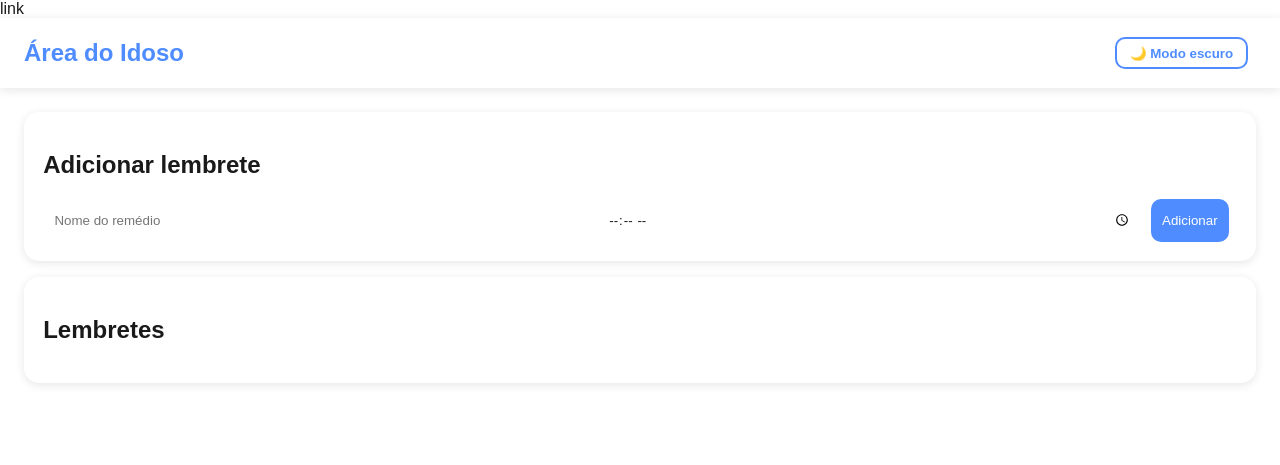
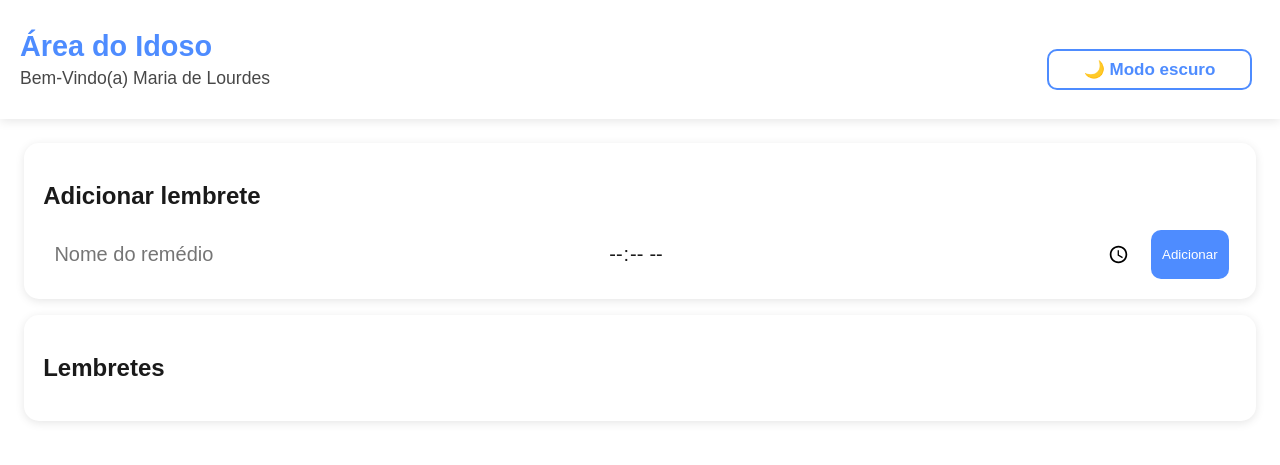
Before and after one commit to ImMhmd/Trabalo-extensionista---Aplicativo, a plain HTML site: page idoso.html in a window 1280 px wide. Drawn offline with Linux system fonts and the light colour scheme; no server answers.

Commit message:
Atualização aplicativo

```diff
--- a/estilos/idoso.css
+++ b/estilos/idoso.css
@@ -8,9 +8,10 @@
     [data-theme="dark"] {
       --bg-color: #121212;
       --text-color: #f5f5f5;
-      --card-bg: #1f1f1f;
+      --card-bg: #242424;
       --accent: #4e8cff;
     }
+
 
     body {
       font-family: 'Poppins', sans-serif;
@@ -25,26 +26,42 @@
       display: flex;
       justify-content: space-between;
       align-items: center;
-      padding: 1.2rem 1.5rem;
+      padding: 30px 20px 10px 20px;
       background-color: var(--card-bg);
       box-shadow: 0 2px 10px rgba(0,0,0,0.1);
     }
 
     header h1 {
-      font-size: 1.5rem;
+      font-size: 1.8rem;
       color: var(--accent);
       margin: 0;
+      font-weight: bolder;
+    }
+
+
+
+
+    .perfil h2{
+      margin: 0;
+      font-size: 1.1rem;
+      opacity: 0.8;
+      padding-top: 5px;
+      font-weight: lighter;
+      margin-bottom: 20px;
     }
 
     .theme-toggle {
+      font-size: 17px;
+      width: 205px;
       background: none;
       border: 2px solid var(--accent);
       color: var(--accent);
-      padding: 0.4rem 0.8rem;
+      padding: 8px 14px;
       border-radius: 10px;
       cursor: pointer;
-      font-weight: 600;
       transition: 0.3s;
+      font-weight: bold;
+
     }
 
     .theme-toggle:hover {
@@ -63,6 +80,10 @@
       box-shadow: 0 2px 10px rgba(0,0,0,0.1);
       margin-bottom: 1rem;
       transition: 0.3s;
+    }
+
+    .card input{
+      font-size: 20px;
     }
 
     .card:hover {
--- a/idoso.html
+++ b/idoso.html
@@ -5,12 +5,15 @@
     <meta name="viewport" content="width=device-width, initial-scale=1.0">
     <title>Memed</title>
     <link rel="stylesheet" href="estilos/idoso.css" />
-    link
+    <link rel="shortcut icon" href="favicons/idoso.jpg" type="image/x-icon">
 </head>
 <body>
 
     <header>
-        <h1>Área do Idoso</h1>
+        <span class="perfil">
+          <h1>Área do Idoso</h1>
+          <h2>Bem-Vindo(a) Maria de Lourdes</h2>
+        </span>
         <button class="theme-toggle" id="toggleTheme">🌙 Modo escuro</button>
     </header>
 
```
Also changed, not shown: cuidador.html (+5 -1 lines), estilos/cuidador.css (+16 -3 lines), index.html (+1 -0 lines), favicons/cuidador.jpg (added), favicons/idoso.jpg (added), favicons/login.jpg (added), imagens/WhatsApp Image 2025-12-23 at 20.16.28.jpeg (added).
